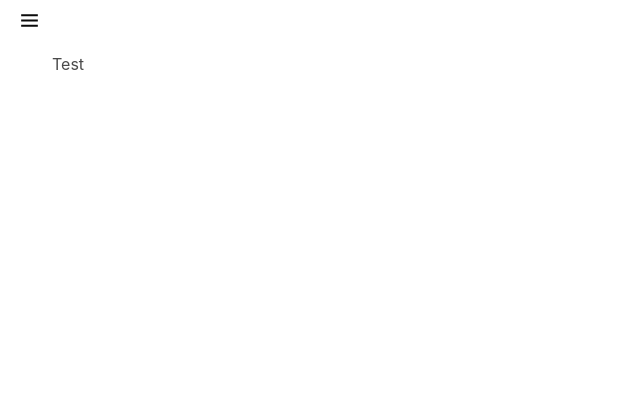
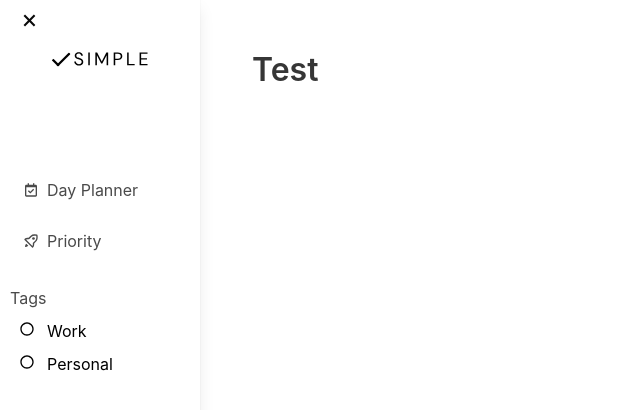
Before and after one commit to wmartzh/simple-todo, a React (Vite) app: page / in a window 1280 px wide. Shown: the top 410 px of the page, without its empty margins (0-640 px from the left). Built offline with nearby package versions, Linux system fonts and the light colour scheme.

Commit message:
WIP - sidebar & add Tags, colors

```diff
--- a/package.json
+++ b/package.json
@@ -10,8 +10,11 @@
     "preview": "vite preview"
   },
   "dependencies": {
+    "@types/react-color": "^3.0.6",
     "bulma": "^0.9.4",
     "react": "^18.2.0",
+    "react-color": "^2.19.3",
+    "react-colorful": "^5.6.1",
     "react-dom": "^18.2.0",
     "react-icons": "^4.8.0",
     "react-transition-group": "^4.4.5"
--- a/src/components/Sidebar.tsx
+++ b/src/components/Sidebar.tsx
@@ -2,6 +2,7 @@ import SimpleLogo from "../assets/simple.svg";
 import SidebarItem, { SidebarItemProps } from "../components/SidebarItem";
 import { BiCalendarCheck, BiRocket, BiMenu, BiX } from "react-icons/bi";
 import { SyntheticEvent } from "react";
+import Tag from "./Tag";
 
 type SidebarProps = {
   handleOpen: (e: SyntheticEvent) => void;
@@ -46,7 +47,16 @@ const SidebarContent = ({ isOpen }: { isOpen: boolean }) => {
           <img src={SimpleLogo} alt="logo" />
         </figure>
       </div>
-      <div className="sidebar-content">{SidebarItems.map(renderItems)}</div>
+      <div className="sidebar-content">
+        {SidebarItems.map(renderItems)}
+        <br />
+
+        <h3>Tags</h3>
+
+
+        <Tag title="Work"></Tag>
+        <Tag title="Personal"></Tag>
+      </div>
     </div>
   );
 };
@@ -57,7 +67,9 @@ function Sidebar({ open, handleOpen }: SidebarProps) {
     <>
       <MobileMenu handleOpen={handleOpen} isOpen={open} />
 
-      <SidebarContent isOpen={open}></SidebarContent>
+      <SidebarContent isOpen={open}/>
+
+
     </>
   );
 }
--- a/src/components/SidebarItem.tsx
+++ b/src/components/SidebarItem.tsx
@@ -8,7 +8,7 @@ export type SidebarItemProps = {
 
 function SidebarItem({ title, icon }: SidebarItemProps) {
   return (
-    <>
+
       <div className="sidebar-item ">
         <span className="icon-text ">
           <span className="icon">{icon ? icon({}) : <VscBlank />}</span>
@@ -16,7 +16,7 @@ function SidebarItem({ title, icon }: SidebarItemProps) {
         </span>
       </div>
 
-    </>
+
   );
 }
 
--- /dev/null
+++ b/src/components/Tag.tsx
@@ -0,0 +1,68 @@
+import { useState } from "react";
+import { HexColorPicker } from "react-colorful";
+import { BiCircle } from "react-icons/bi";
+
+export type TagProps = {
+  title: string;
+};
+function Tag({ title }: TagProps) {
+  const [tagText, setTagText] = useState(title);
+  const [editing, setEditing] = useState(false);
+  const [picker, setPicker] = useState(false);
+  const [color, setColor] = useState("#000");
+
+  const handleChangeColor = (color: string) => {
+    setColor(color);
+  };
+
+  const handleDoubleClick = () => {
+    setEditing(true);
+  };
+
+  const handleBlur = () => {
+    setEditing(false);
+  };
+
+
+  const handleInputChange = (event: React.ChangeEvent<HTMLInputElement>) => {
+    setTagText(event.target.value);
+  };
+  return (
+    <div className="tag-container">
+      <span className="icon-text">
+        <span className="icon" onClick={() => setPicker(!picker)}>
+          <BiCircle color={color} />
+        </span>
+        {editing ? (
+          <input
+            className="tag-input"
+            type="text"
+            value={tagText}
+            onChange={handleInputChange}
+            onBlur={handleBlur}
+            autoFocus
+            style={{color}}
+          />
+        ) : (
+          <span
+            className="tag-text"
+            style={{ color }}
+            onDoubleClick={handleDoubleClick}
+          >
+            {title}
+          </span>
+        )}
+      </span>
+      {picker ? (
+        <HexColorPicker
+          color={color}
+          onChange={handleChangeColor}
+        ></HexColorPicker>
+      ) : (
+        <span></span>
+      )}
+    </div>
+  );
+}
+
+export default Tag;
--- a/src/css/sidebar-item.scss
+++ b/src/css/sidebar-item.scss
@@ -4,12 +4,40 @@
   cursor: pointer;
   display: grid;
   align-content: center;
-  border-radius: 0.50rem;
+  border-radius: 0.5rem;
+  max-width: 100%;
+  position: relative;
+}
+.tag-container {
+  width: 100%;
+  padding-left: 5%;
+  margin-top: 5%;
+  display: grid;
+  align-content: center;
+  border-radius: 0.5rem;
   max-width: 100%;
   position: relative;
 
+  .icon {
+    display: inline;
+    cursor: pointer;
+  }
 }
+.tag-text {
 
+  display: inline;
+  cursor: text;
+}
+.react-colorful {
+  height: 240px;
+}
+.tag-input {
+  border: none;
+  outline: none;
+  display: inline;
+  width: 60%;
+  font-size: medium;
+}
 .sidebar-item:hover {
   background-color: $primary;
   color: #fff;
@@ -20,10 +48,8 @@
 }
 
 @media screen and (max-width: 700px) {
-
   .sidebar-item .icon {
     display: grid;
     align-content: center;
   }
-
 }
--- a/src/layouts/MainLayout.tsx
+++ b/src/layouts/MainLayout.tsx
@@ -6,7 +6,7 @@ type MainLayoutProps = {
 };
 
 function MainLayout({ children }: MainLayoutProps) {
-  const [open, setOpen] = useState(false);
+  const [open, setOpen] = useState(true);
 
   const handleOpen = (e: SyntheticEvent) => {
     e.preventDefault();
```
Also changed, not shown: 1 other file (tests, documents, lock files or other folders).
